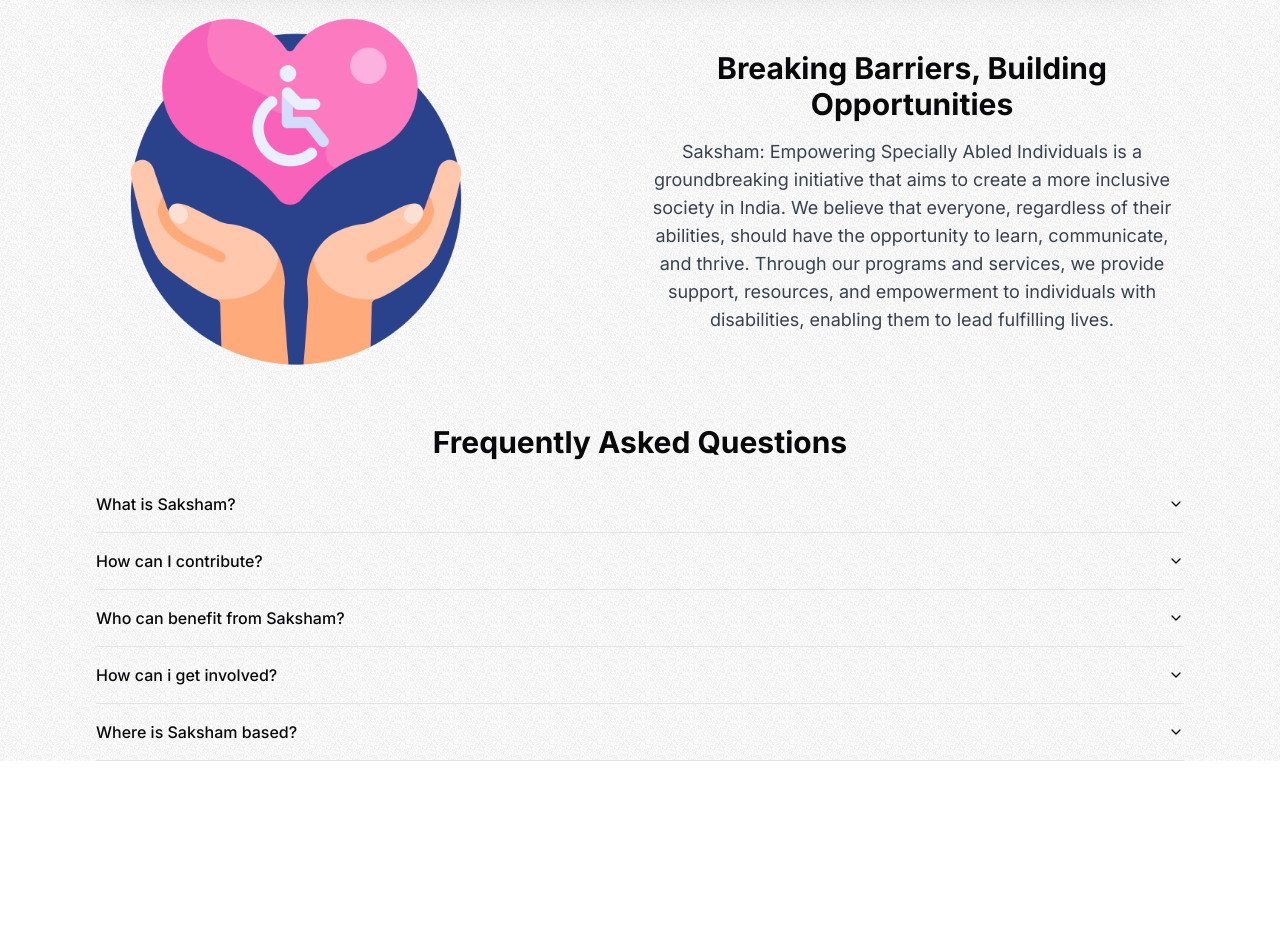
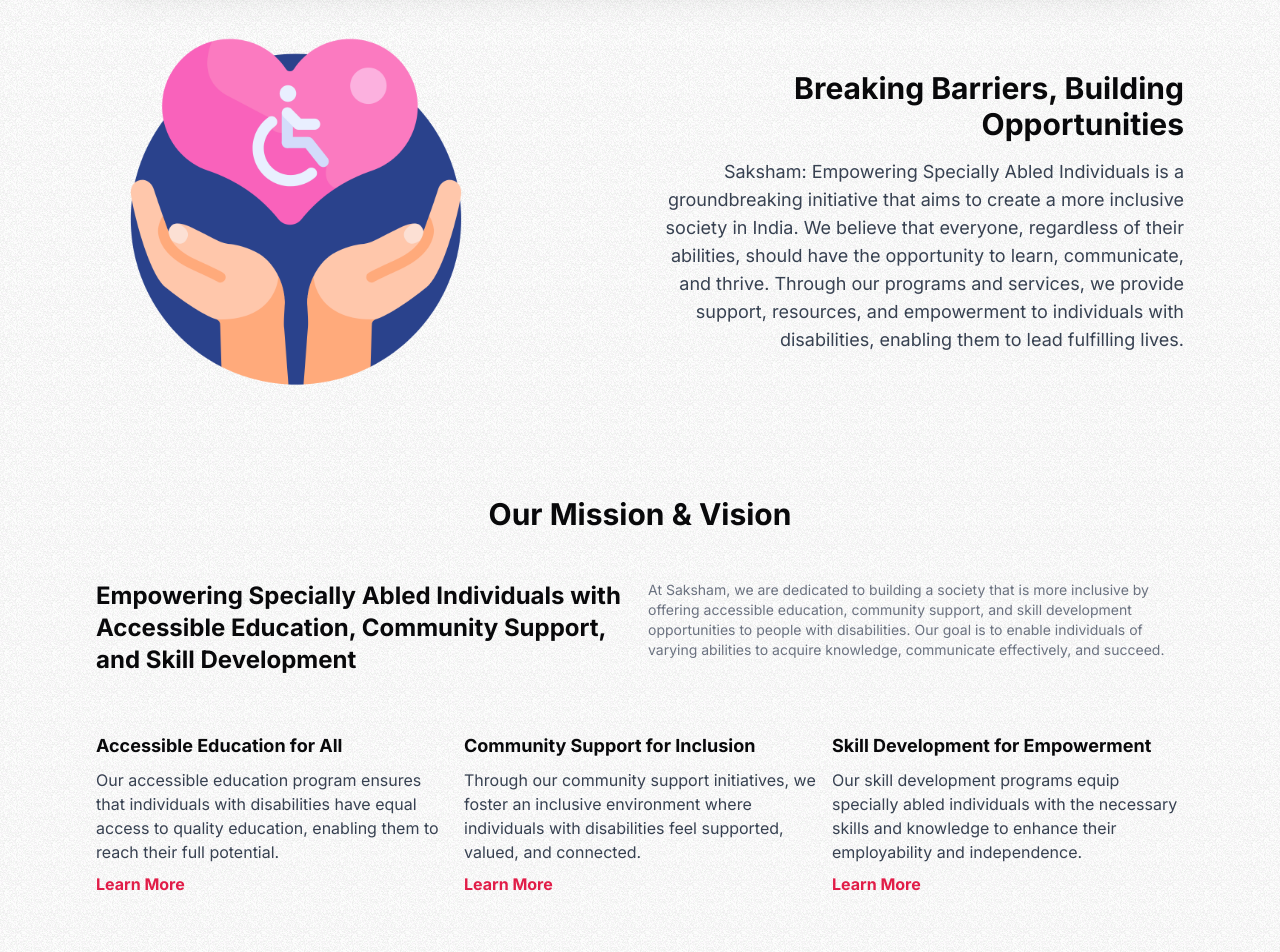
Before and after one commit to Chaitanyarai899/Saksham-Web, a Next.js app: page / in a window 1280 px wide. Shown: the part 1280-2232 px from the top of the page. Before the commit the page ends 2041 px from the top, so only its background shows below. Built offline with nearby package versions, Linux system fonts and the light colour scheme.

Commit message:
Refactor page.tsx to improve readability and accessibility

```diff
--- a/src/app/page.tsx
+++ b/src/app/page.tsx
@@ -16,7 +16,8 @@
       <MaxWidthWrapper>
         <div className="py-20 mx-auto text-center flex flex-col items-center max-w-3xl">
           <h1 className="text-4xl font-bold tracking-tight text-gray-900 sm:text-6xl">
-            <span className="text-rose-600">Saksham</span> Empowering People with Disabilities
+            <span className="text-rose-600">Saksham</span> Empowering People
+            with Disabilities
           </h1>
           <p className="mt-6 text-lg max-w-prose text-muted-foreground">
             Something nice and catchy get the attention of the user something
@@ -77,9 +78,8 @@
           </div>
         </div>
       </div>
-      <div className="mx-auto max-w-6xl px-6 lg:px-8 mt-8 text-center">
+      <div className="mx-auto max-w-6xl px-6 lg:px-8 mt-8 text-center py-5">
         <div className="flex flex-col-reverse sm:flex-row items-center">
-
           <div className="flex-shrink-0 w-full sm:w-1/2 mb-4 sm:mb-0">
             <Image
               src="/hero.png"
@@ -92,9 +92,82 @@
           </div>
 
           <div className="w-full sm:w-1/2">
-            <h2 className="text-3xl font-bold mb-4">Breaking Barriers, Building Opportunities</h2>
-            <p className="text-lg text-gray-700">
-            Saksham: Empowering Specially Abled Individuals is a groundbreaking initiative that aims to create a more inclusive society in India. We believe that everyone, regardless of their abilities, should have the opportunity to learn, communicate, and thrive. Through our programs and services, we provide support, resources, and empowerment to individuals with disabilities, enabling them to lead fulfilling lives.
+            <h2 className="text-3xl font-bold mb-4 text-right">
+              Breaking Barriers, Building Opportunities
+            </h2>
+            <p className="text-lg text-gray-700 text-right">
+              Saksham: Empowering Specially Abled Individuals is a
+              groundbreaking initiative that aims to create a more inclusive
+              society in India. We believe that everyone, regardless of their
+              abilities, should have the opportunity to learn, communicate, and
+              thrive. Through our programs and services, we provide support,
+              resources, and empowerment to individuals with disabilities,
+              enabling them to lead fulfilling lives.
+            </p>
+          </div>
+        </div>
+      </div>
+
+      <div className="mx-auto max-w-6xl px-6 lg:px-8 mt-8 text-center">
+        <h2 className="text-3xl font-bold text-center mb-4 py-8">
+          Our Mission & Vision
+        </h2>
+        <div className="grid grid-cols-1 sm:grid-cols-2 gap-4">
+
+          <h2 className="text-2xl font-bold mb-4 text-left">
+            Empowering Specially Abled Individuals with Accessible Education,
+            Community Support, and Skill Development
+          </h2>
+
+            <p className="text-sm text-gray-500 text-left">
+              At Saksham, we are dedicated to building a society that is more
+              inclusive by offering accessible education, community support, and
+              skill development opportunities to people with disabilities. Our
+              goal is to enable individuals of varying abilities to acquire
+              knowledge, communicate effectively, and succeed.
+            </p>
+
+        </div>
+
+
+        <div className="grid grid-cols-1 sm:grid-cols-3 gap-4 py-10">
+          <div>
+            <p className="text-lg font-bold mb-2 text-left">
+              Accessible Education for All
+            </p>
+            <p className="text-gray-700 text-left">
+              Our accessible education program ensures that individuals with
+              disabilities have equal access to quality education, enabling them
+              to reach their full potential.
+            </p>
+            <p className="text-rose-600 font-bold mt-2 cursor-pointer text-left">
+              Learn More{" "}
+            </p>
+          </div>
+          <div>
+            <p className="text-lg font-bold mb-2 text-left">
+              Community Support for Inclusion
+            </p>
+            <p className="text-gray-700 text-left">
+              Through our community support initiatives, we foster an inclusive
+              environment where individuals with disabilities feel supported,
+              valued, and connected.
+            </p>
+            <p className="text-rose-600 font-bold mt-2 cursor-pointer text-left">
+              Learn More{" "}
+            </p>
+          </div>
+          <div>
+            <p className="text-lg font-bold mb-2 text-left">
+              Skill Development for Empowerment
+            </p>
+            <p className="text-gray-700 text-left">
+              Our skill development programs equip specially abled individuals
+              with the necessary skills and knowledge to enhance their
+              employability and independence.
+            </p>
+            <p className="text-rose-600 font-bold mt-2 cursor-pointer text-left">
+              Learn More{" "}
             </p>
           </div>
         </div>
@@ -108,7 +181,7 @@
         <Accordion type="single" collapsible>
           <AccordionItem value="item-1">
             <AccordionTrigger>What is Saksham?</AccordionTrigger>
-            <AccordionContent>
+            <AccordionContent className="text-left">
               Saksham: Empowering Specially Abled Individuals is a
               groundbreaking initiative aimed at creating a more inclusive
               society in India where everyone, regardless of their abilities,
@@ -117,7 +190,7 @@
           </AccordionItem>
           <AccordionItem value="item-2">
             <AccordionTrigger>How can I contribute?</AccordionTrigger>
-            <AccordionContent>
+            <AccordionContent className="text-left">
               There are many ways you can contribute to Saksham: Empowering
               Specially Abled Individuals. You can volunteer your time, donate
               funds, or spread awareness about the initiative.
@@ -125,7 +198,7 @@
           </AccordionItem>
           <AccordionItem value="item-3">
             <AccordionTrigger>Who can benefit from Saksham?</AccordionTrigger>
-            <AccordionContent>
+            <AccordionContent className="text-left">
               Saksham: Empowering Specially Abled Individuals is designed to
               benefit individuals with disabilities of all kinds. Our programs
               and resources are tailored to meet the unique needs of each
@@ -134,7 +207,7 @@
           </AccordionItem>
           <AccordionItem value="item-4">
             <AccordionTrigger>How can i get involved?</AccordionTrigger>
-            <AccordionContent>
+            <AccordionContent className="text-left">
               Getting involved with Saksham: Empowering Specially Abled
               Individuals is easy. You can join our volunteer network,
               participate in fundraising events, or become a corporate partner.
@@ -142,7 +215,7 @@
           </AccordionItem>
           <AccordionItem value="item-5">
             <AccordionTrigger>Where is Saksham based?</AccordionTrigger>
-            <AccordionContent>
+            <AccordionContent className="text-left">
               Saksham: Empowering Specially Abled Individuals is based in Delhi,
               but our reach extends to individuals and communities across the
               country.
```
